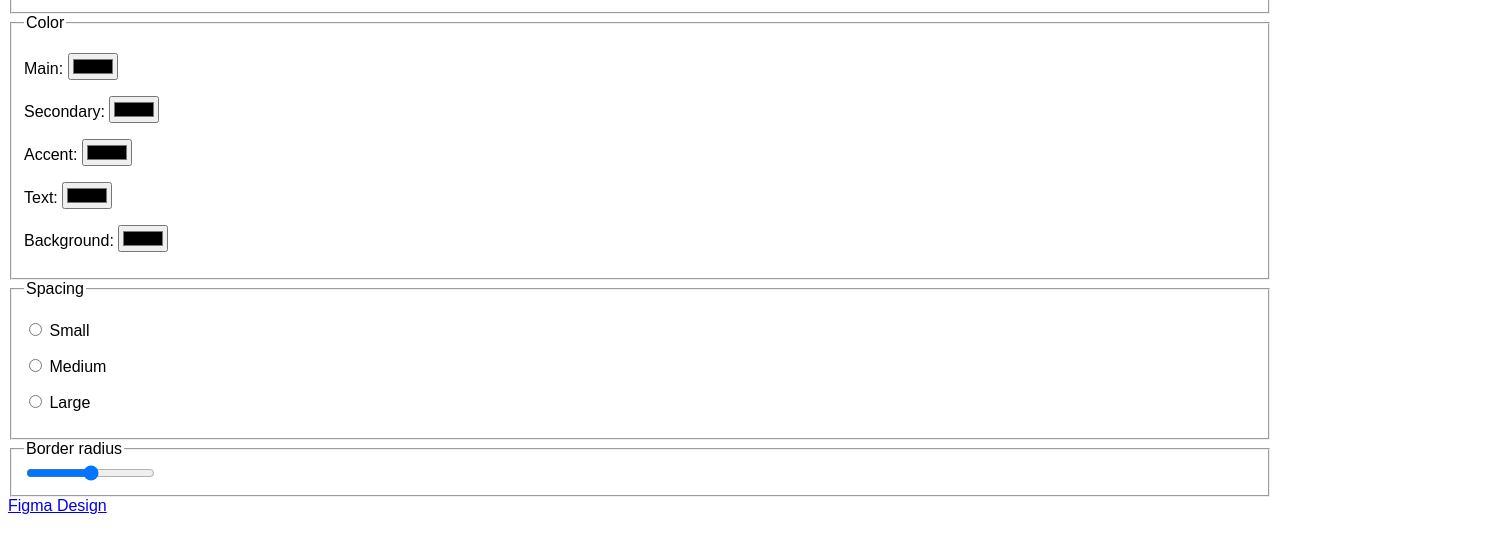
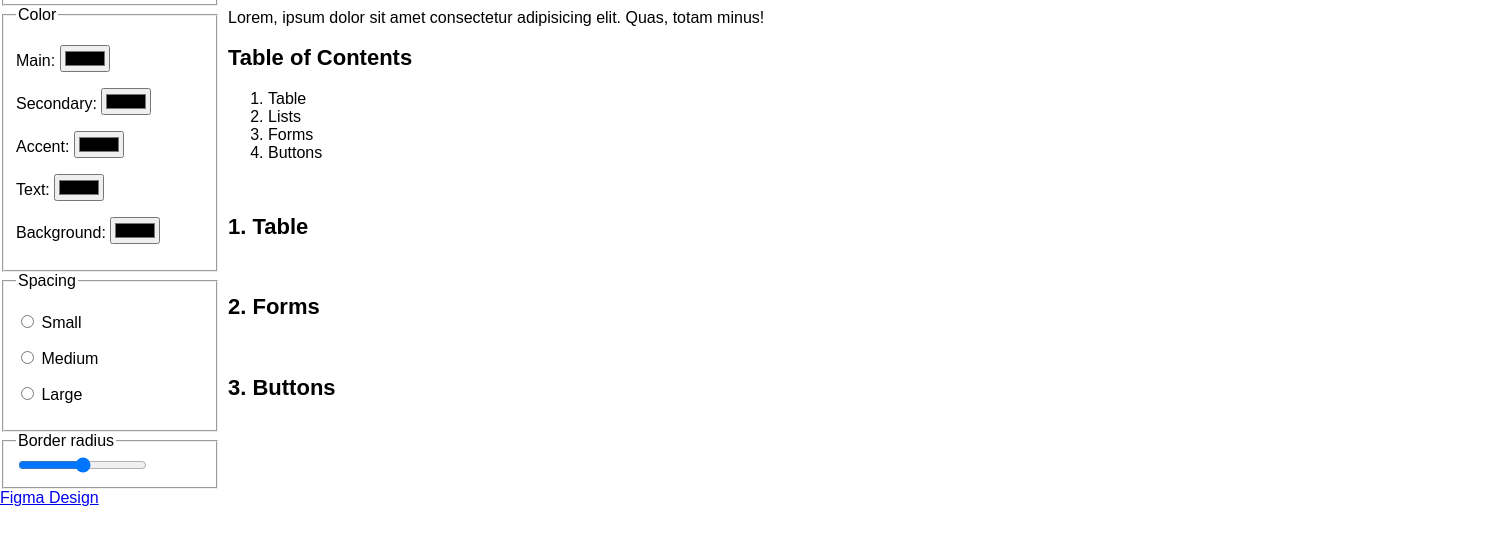
Before and after one commit to nicksincl/theme-switcher, a plain HTML site: page index.html in a window 1280 px wide. Shown: the part 81-614 px from the top of the page, 1492 px wide, since content can reach past the window. Drawn offline with Linux system fonts and the light colour scheme.

Commit message:
added css to get nav and main tags in position

```diff
--- a/index.html
+++ b/index.html
@@ -67,6 +67,7 @@
         >Figma Design</a
       >
     </nav>
+    <main>
       <header>
         <h1>Theme Switcher</h1>
         <p>
@@ -74,7 +75,7 @@
           minus!
         </p>
       </header>
-    <main>
+
       <section>
         <h2>Table of Contents</h2>
         <ol>
--- a/styles.css
+++ b/styles.css
@@ -21,3 +21,18 @@ h3 {
 p {
   font-size: 1rem;
 }
+
+main {
+  position: relative;
+  height: 100vh;
+  left: 220px;
+}
+
+nav {
+  height: 100vh;
+  position: fixed;
+  width: 220px;
+  top: 0;
+  left: 0;
+  z-index: 5;
+}
```
Lines whose indentation alone changed are shown as unchanged.
